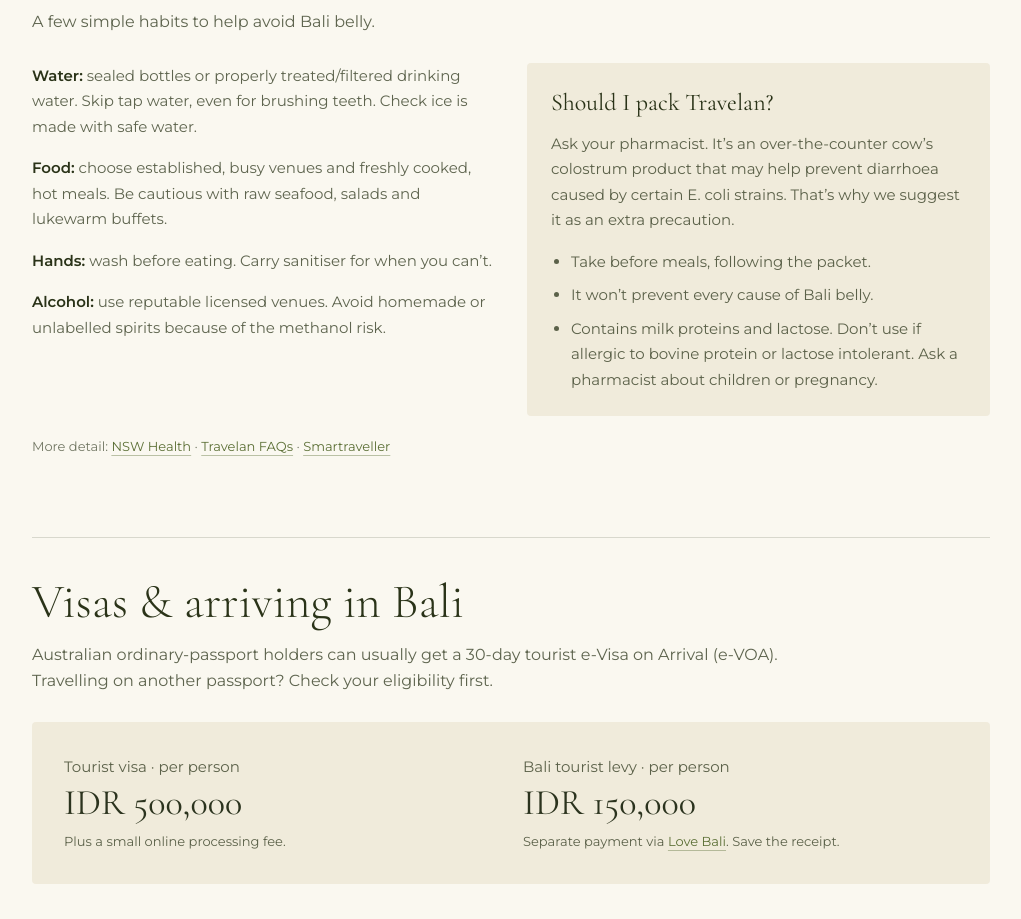
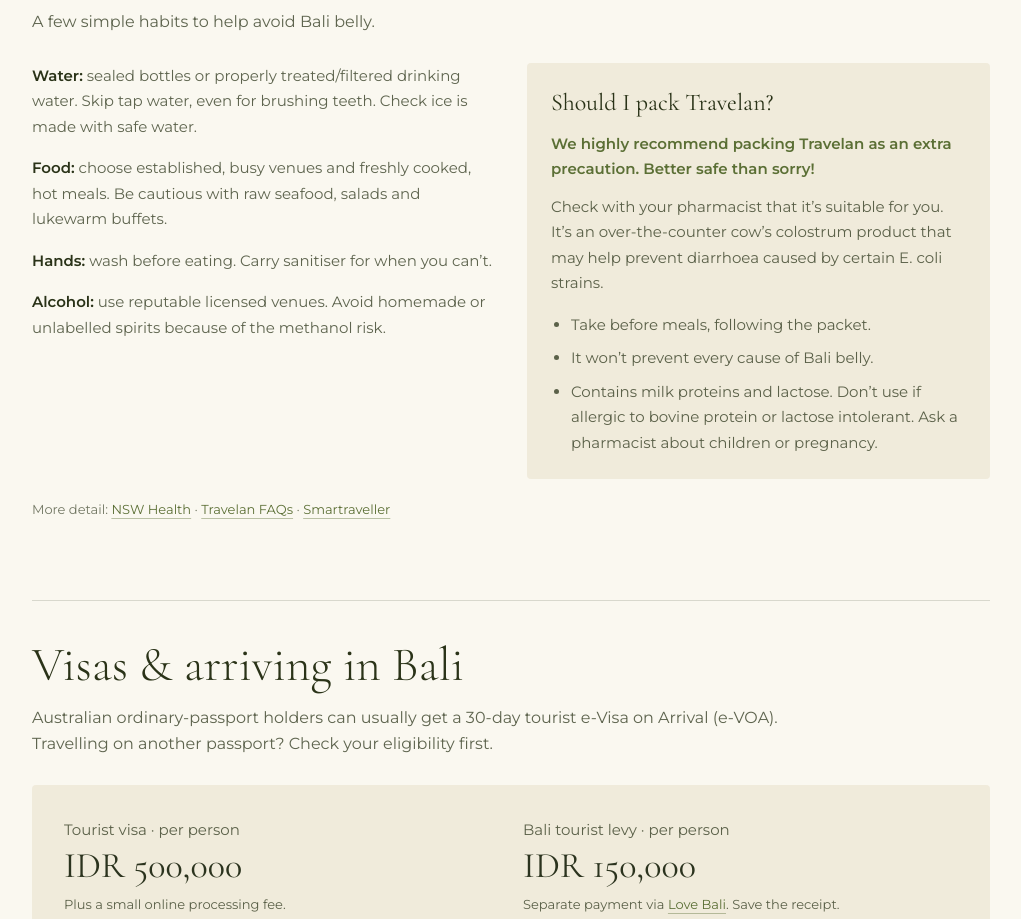
Before and after one commit to dinalp/wedding-website, a Next.js app: page /bali in a window 1280 px wide. Shown: the part 7160-8079 px from the top of the page, without its empty margins (258-1279 px from the left). Built offline with nearby package versions, Linux system fonts and the light colour scheme.

Commit message:
Highlight Travelan recommendation in Bali guide

```diff
--- a/src/components/bali-travel-essentials.tsx
+++ b/src/components/bali-travel-essentials.tsx
@@ -22,10 +22,14 @@ export function BaliTravelEssentials() {
           </ul>
           <div className="bg-cream p-6 rounded-sm">
             <h3 className={subheading}>Should I pack Travelan?</h3>
+            <p className="font-sans text-sm font-semibold text-accent mt-3">
+              We highly recommend packing Travelan as an extra precaution.
+              Better safe than sorry!
+            </p>
             <p className={`${body} text-sm mt-3`}>
-              Ask your pharmacist. It&rsquo;s an over-the-counter cow&rsquo;s colostrum
+              Check with your pharmacist that it&rsquo;s suitable for you.
+              It&rsquo;s an over-the-counter cow&rsquo;s colostrum
               product that may help prevent diarrhoea caused by certain E. coli strains.
-              That&rsquo;s why we suggest it as an extra precaution.
             </p>
             <ul className={`${body} text-sm list-disc pl-5 space-y-2 mt-4`}>
               <li>Take before meals, following the packet.</li>
```
